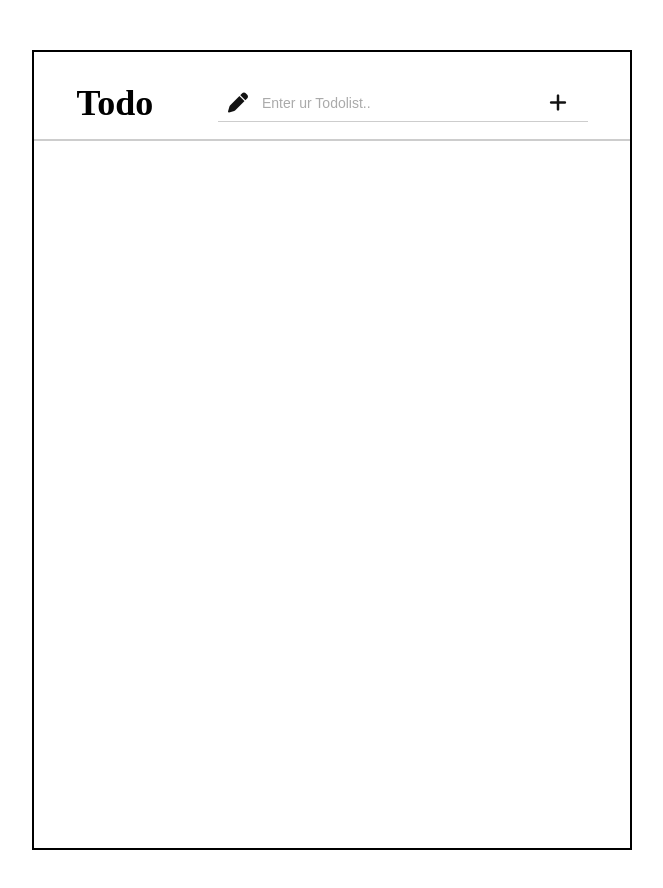
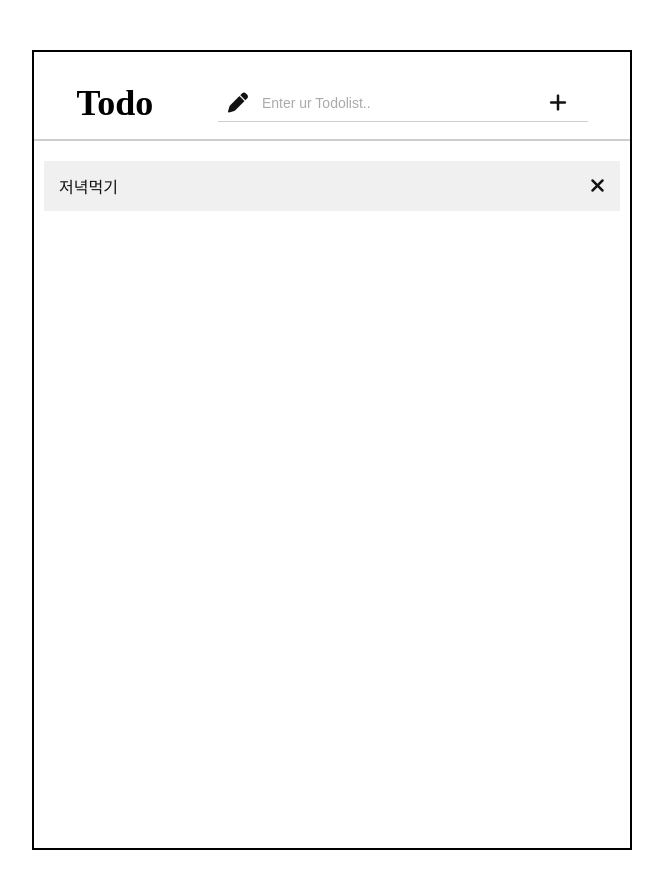
Before and after one commit to Hyoddang/TypeScript_Practice, a website: page TodoList/index.html in a window 1280 px wide. Shown: the whole page, without its empty margins (308-971 px from the left). Drawn offline with Linux system fonts and the light colour scheme.

Commit message:
addTodo addition

```diff
--- a/TodoList/CSS/style.css
+++ b/TodoList/CSS/style.css
@@ -69,3 +69,26 @@
   font-size: 20px;
   background-color: none;
 }
+
+.todo-content {
+  margin: 20px 10px 0 10px;
+}
+
+.content-wrap {
+  display: flex;
+  background-color: #f0f0f0;
+  margin-bottom: 10px;
+  height: 50px;
+  align-items: center;
+  justify-content: space-between;
+  padding: 0px 15px 0px 15px;
+}
+
+.content-list {
+  font-size: 16px;
+}
+
+.fa-xmark {
+  font-size: 20px;
+  cursor: pointer;
+}
--- a/TodoList/index.html
+++ b/TodoList/index.html
@@ -22,7 +22,10 @@
         </div>
       </header>
         <ul class="todo-content">
-
+          <div class="content-wrap">
+            <li class="content-list">저녁먹기</li>
+            <i class="fa-solid fa-xmark"></i>
+          </div>
         </ul>
     </div>
   </main>
```
Also changed, not shown: TodoList/JavaScript/content.ts (+17 -9 lines).
